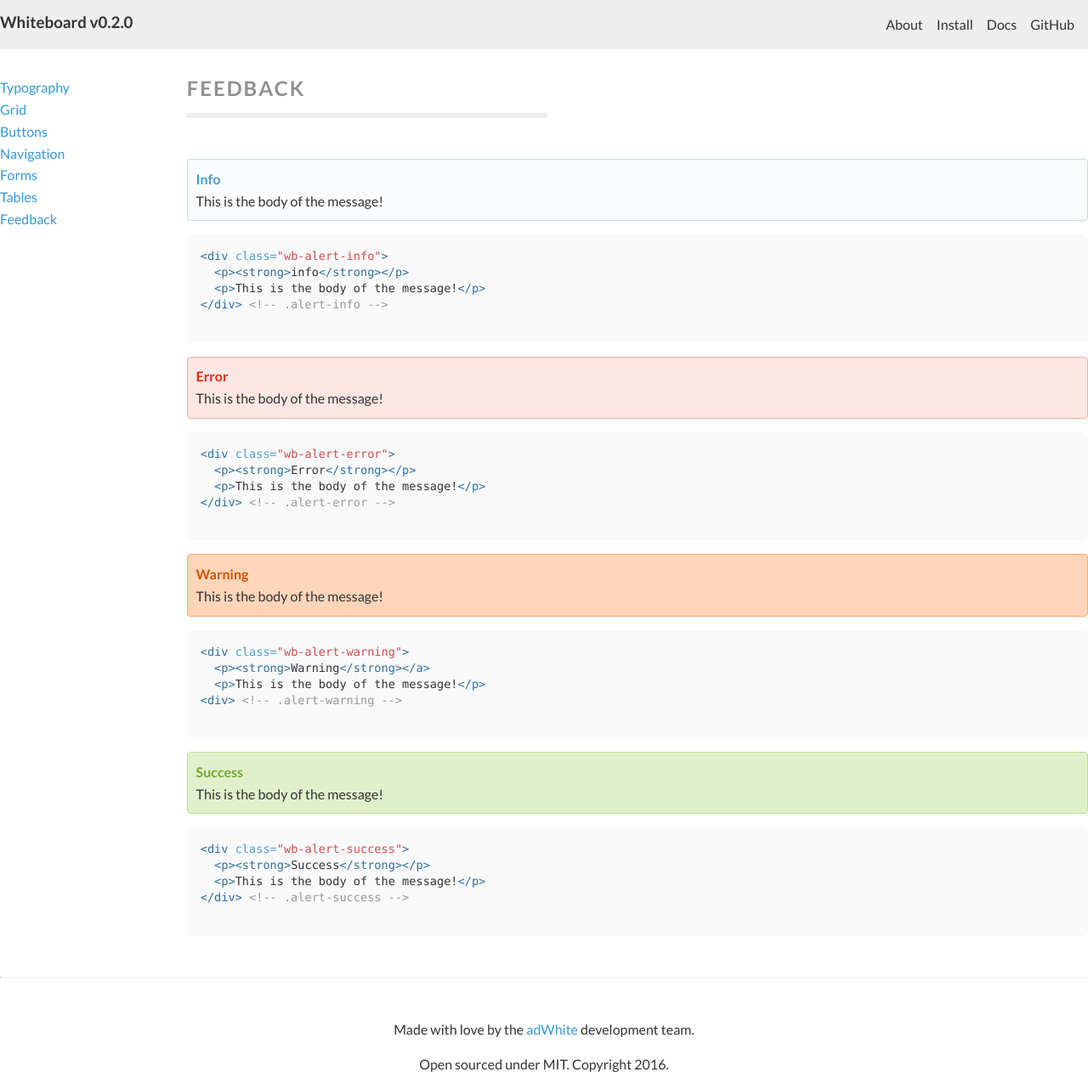
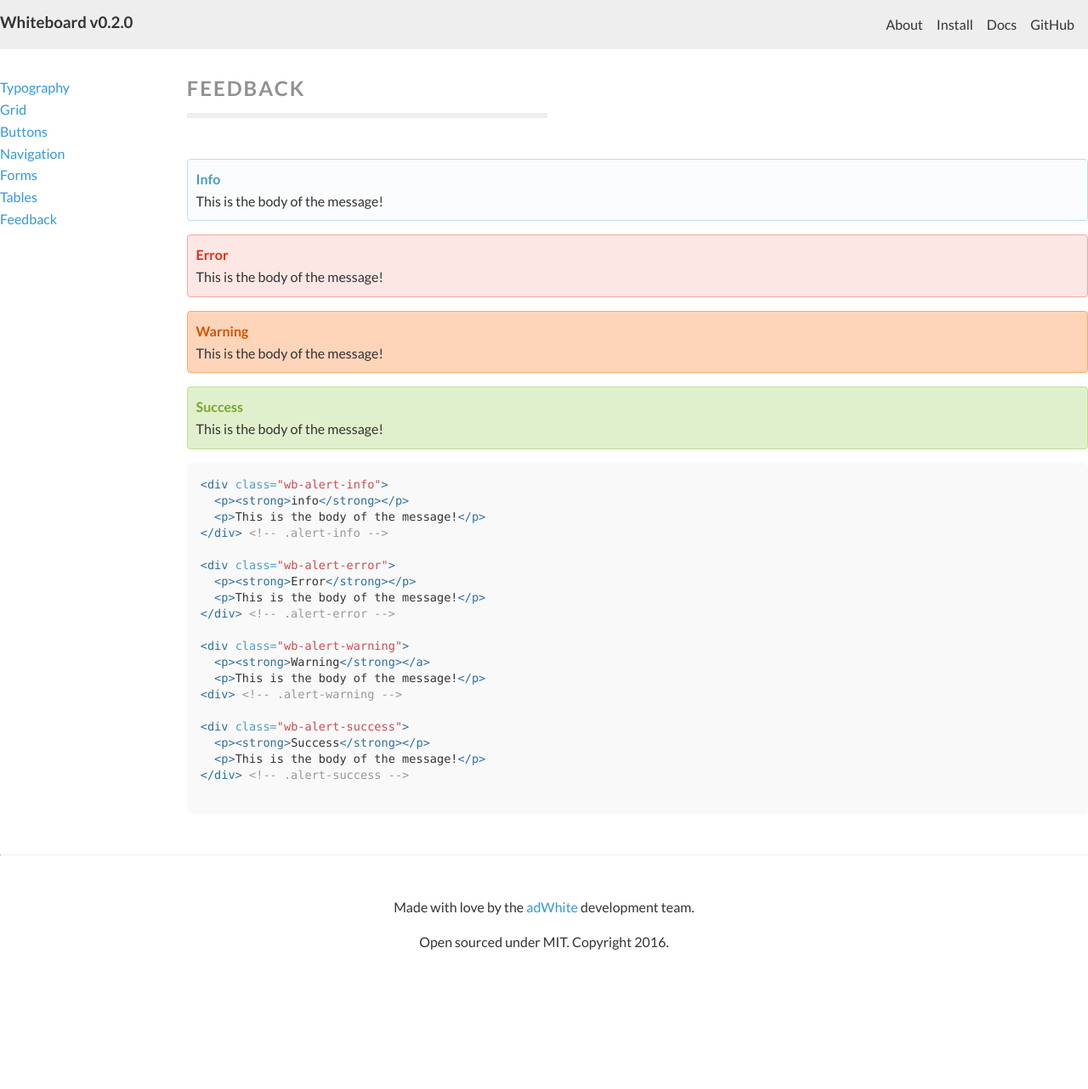
Before and after one commit to adWhite/whiteboard, a Jekyll site: the page built from feedback.html, in a window 1280 px wide. Shown: the whole page at 85% size. Built offline with Jekyll 4.4.1, drawn with Linux system fonts in a browser that asks for light colours; Markdown is read by kramdown in place of the engine named in the settings; after the commit the page ends 1138 px from its top, so only the background shows below that.

Commit message:
changed description in the home page and feedback examples

```diff
--- a/_config.yml
+++ b/_config.yml
@@ -10,7 +10,7 @@ relative_permalinks: true
 
 # Setup
 title:               Whiteboard v0.2.0
-tagline:             An extensible CSS toolkit.
+tagline:             A component-driven CSS toolkit for modern web projects
 url:                 http://adwhite.github.io/whiteboard/
 paginate:            1
 baseurl:             "/whiteboard"
--- a/feedback.html
+++ b/feedback.html
@@ -19,13 +19,6 @@ title: Feedback
         </div> <!-- .alert-info -->
       </div> <!-- .demo -->
 
-      {% highlight html %}
-<div class="wb-alert-info">
-  <p><strong>info</strong></p>
-  <p>This is the body of the message!</p>
-</div> <!-- .alert-info -->
-      {% endhighlight %}
-
       <div class="demo">
         <div class="wb-alert-error">
           <p><strong>Error</strong></p>
@@ -33,26 +26,12 @@ title: Feedback
         </div> <!-- .alert-error -->
       </div> <!-- .demo -->
 
-      {% highlight html %}
-<div class="wb-alert-error">
-  <p><strong>Error</strong></p>
-  <p>This is the body of the message!</p>
-</div> <!-- .alert-error -->
-      {% endhighlight %}
-
       <div class="demo">
         <div class="wb-alert-warning">
           <p><strong>Warning</strong></p>
           <p>This is the body of the message!</p>
         </div> <!-- .alert-warning -->
       </div> <!-- .demo -->
-
-      {% highlight html %}
-<div class="wb-alert-warning">
-  <p><strong>Warning</strong></a>
-  <p>This is the body of the message!</p>
-<div> <!-- .alert-warning -->
-      {% endhighlight %}
 
       <div class="demo">
         <div class="wb-alert-success">
@@ -62,6 +41,21 @@ title: Feedback
       </div> <!-- .demo -->
 
       {% highlight html %}
+<div class="wb-alert-info">
+  <p><strong>info</strong></p>
+  <p>This is the body of the message!</p>
+</div> <!-- .alert-info -->
+
+<div class="wb-alert-error">
+  <p><strong>Error</strong></p>
+  <p>This is the body of the message!</p>
+</div> <!-- .alert-error -->
+
+<div class="wb-alert-warning">
+  <p><strong>Warning</strong></a>
+  <p>This is the body of the message!</p>
+<div> <!-- .alert-warning -->
+
 <div class="wb-alert-success">
   <p><strong>Success</strong></p>
   <p>This is the body of the message!</p>
--- a/index.html
+++ b/index.html
@@ -8,7 +8,7 @@ title: Home
     <section class="col-12 docs-body hero">
       <h1>Whiteboard</h1>
 
-      <p class="lead">A component-driven CSS toolkit.</p>
+      <p class="lead">A component-driven CSS toolkit for modern web projects.</p>
 
       <a class="wb-btn-primary" href="{{ site.baseurl }}/typography">Documentation</a>
     </section> <!-- .docs-body-->
```
